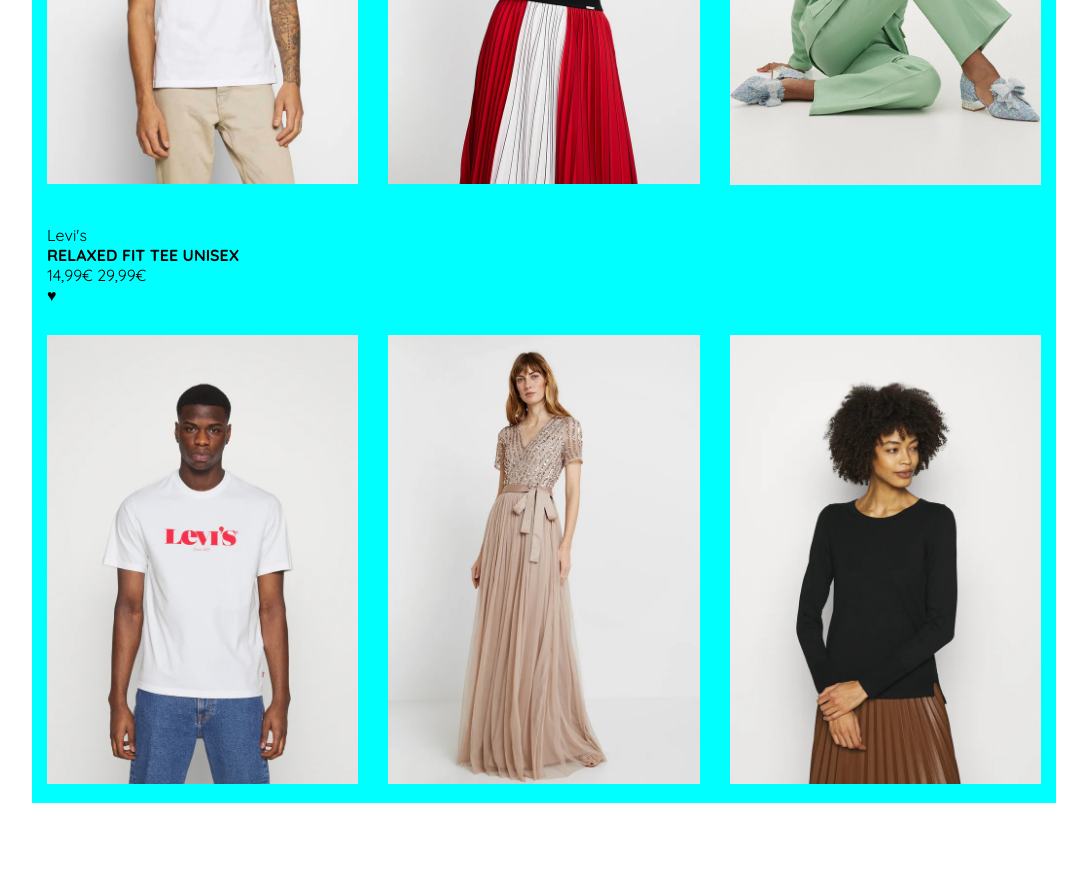
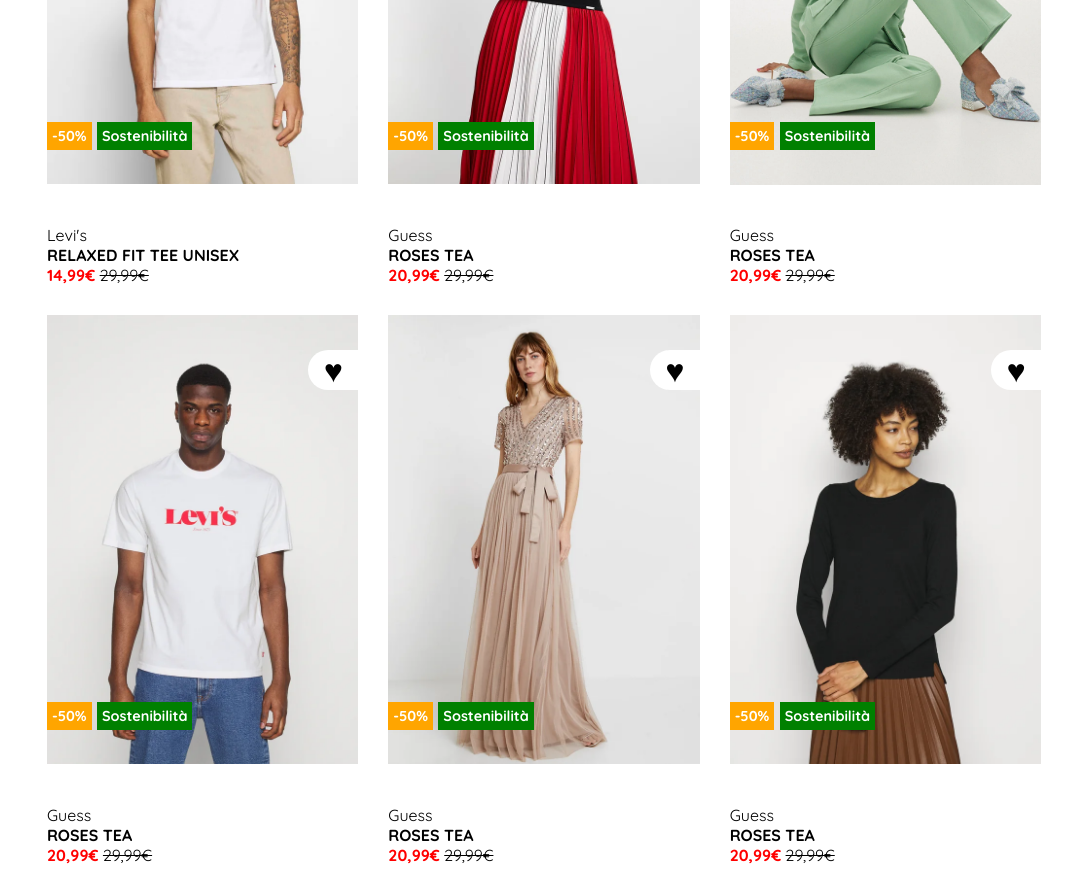
Before and after one commit to eugeniomalavasi/html-css-boolando, a plain HTML site: page index.html in a window 1280 px wide. Shown: the part 400-1280 px from the top of the page, without its empty margins (96-1183 px from the left). Before the commit the page ends 1203 px from the top, so only its background shows below. Drawn offline with Linux system fonts and the light colour scheme.

Commit message:
feat: main part completed

```diff
--- a/css/style.css
+++ b/css/style.css
@@ -19,9 +19,6 @@ body {
 
 /* MAIN */
 .container {
-    /* debug */
-    background-color: aqua;
-
     margin: 0 auto;
     width: 80%;
     max-width: 1100px;
@@ -36,7 +33,7 @@ body {
     width: calc(100%/3);
     padding: 15px;
     position: relative;
-    /* margin-bottom: 100px; */
+
 }
 
 /* IMG HOVER */
@@ -59,16 +56,60 @@ body {
     z-index: 2;
 }
 
+.card:hover .heart {
+    color: orange;
+}
+
 /* DESCRIPTION TEXT */
 .card_text {
-    /* display: flex;
-    flex-direction: column; */
     margin-top: 490px;
-
 }
 
+.dis_price,
 .item_name {
     font-weight: 800;
 }
 
+.dis_price {
+    color: red;
+}
+
+.lthr_price {
+    text-decoration: line-through;
+}
+
+/* HEART POSITION */
+.heart {
+    position: absolute;
+    top: 50px;
+    right: 15px;
+    width: 50px;
+    text-align: center;
+    font-size: 2rem;
+    z-index: 5;
+    background-color: white;
+    border-radius: 20px 0 0 20px;
+    display: inline-block;
+}
+
+.pop_style {
+    padding: 5px;
+    color: white;
+    font-weight: 800;
+    font-size: 0.9rem;
+    position: absolute;
+    display: inline-block;
+    bottom: 150px;
+    z-index: 5;
+}
+
+.dis_perc {
+    background-color: orange;
+}
+
+.sustain  {
+    background-color: green;
+    left: 65px;
+}
+
 /* FOOTER */
--- a/index.html
+++ b/index.html
@@ -45,22 +45,83 @@
                     <span class="dis_price">14,99€</span> <span class="lthr_price"> 29,99€</span>
                 </div>
                 <div class="heart">&hearts;</div>
+                <div class="dis_perc pop_style" >-50%</div>
+                <div class="sustain pop_style">Sostenibilità</div>
             </div>
 
             <div class="card">
-                <img src="./img/2.webp" alt="">
+                <div class="img_box">
+                    <img src="./img/2.webp" alt="male model Levi's" class="main_img">
+                    <img src="./img/2b.webp" alt="alt male model Levi's" class="img_hover">
+                </div>
+                <div class="card_text">
+                    <span class="brand">Guess</span> <br>
+                    <span class="item_name">ROSES TEA</span> <br>
+                    <span class="dis_price">20,99€</span> <span class="lthr_price"> 29,99€</span>
+                </div>
+                <div class="heart">&hearts;</div>
+                <div class="dis_perc pop_style" >-50%</div>
+                <div class="sustain pop_style">Sostenibilità</div>
             </div>
+
             <div class="card">
-                <img src="./img/3.webp" alt="">
+                <div class="img_box">
+                    <img src="./img/3.webp" alt="male model Levi's" class="main_img">
+                    <img src="./img/3b.webp" alt="alt male model Levi's" class="img_hover">
+                </div>
+                <div class="card_text">
+                    <span class="brand">Guess</span> <br>
+                    <span class="item_name">ROSES TEA</span> <br>
+                    <span class="dis_price">20,99€</span> <span class="lthr_price"> 29,99€</span>
+                </div>
+                <div class="heart">&hearts;</div>
+                <div class="dis_perc pop_style" >-50%</div>
+                <div class="sustain pop_style">Sostenibilità</div>
             </div>
+
             <div class="card">
-                <img src="./img/4.webp" alt="">
+                <div class="img_box">
+                    <img src="./img/4.webp" alt="male model Levi's" class="main_img">
+                    <img src="./img/4b.webp" alt="alt male model Levi's" class="img_hover">
+                </div>
+                <div class="card_text">
+                    <span class="brand">Guess</span> <br>
+                    <span class="item_name">ROSES TEA</span> <br>
+                    <span class="dis_price">20,99€</span> <span class="lthr_price"> 29,99€</span>
+                </div>
+                <div class="heart">&hearts;</div>
+                <div class="dis_perc pop_style" >-50%</div>
+                <div class="sustain pop_style">Sostenibilità</div>
             </div>
+
             <div class="card">
-                <img src="./img/5.webp" alt="">
+                <div class="img_box">
+                    <img src="./img/5.webp" alt="male model Levi's" class="main_img">
+                    <img src="./img/5b.webp" alt="alt male model Levi's" class="img_hover">
+                </div>
+                <div class="card_text">
+                    <span class="brand">Guess</span> <br>
+                    <span class="item_name">ROSES TEA</span> <br>
+                    <span class="dis_price">20,99€</span> <span class="lthr_price"> 29,99€</span>
+                </div>
+                <div class="heart">&hearts;</div>
+                <div class="dis_perc pop_style" >-50%</div>
+                <div class="sustain pop_style">Sostenibilità</div>
             </div>
+
             <div class="card">
-                <img src="./img/6.webp" alt="">
+                <div class="img_box">
+                    <img src="./img/6.webp" alt="male model Levi's" class="main_img">
+                    <img src="./img/6b.webp" alt="alt male model Levi's" class="img_hover">
+                </div>
+                <div class="card_text">
+                    <span class="brand">Guess</span> <br>
+                    <span class="item_name">ROSES TEA</span> <br>
+                    <span class="dis_price">20,99€</span> <span class="lthr_price"> 29,99€</span>
+                </div>
+                <div class="heart">&hearts;</div>
+                <div class="dis_perc pop_style" >-50%</div>
+                <div class="sustain pop_style">Sostenibilità</div>
             </div>
         </div>
     </main>
```
